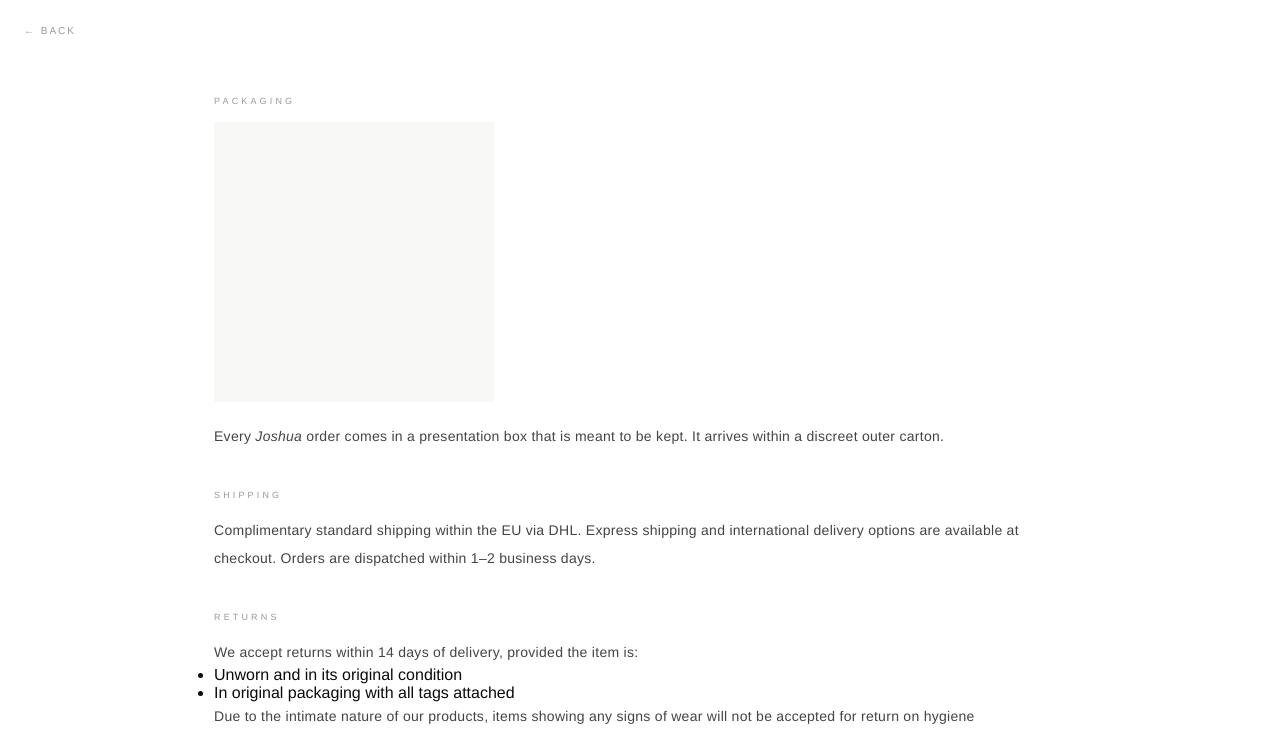
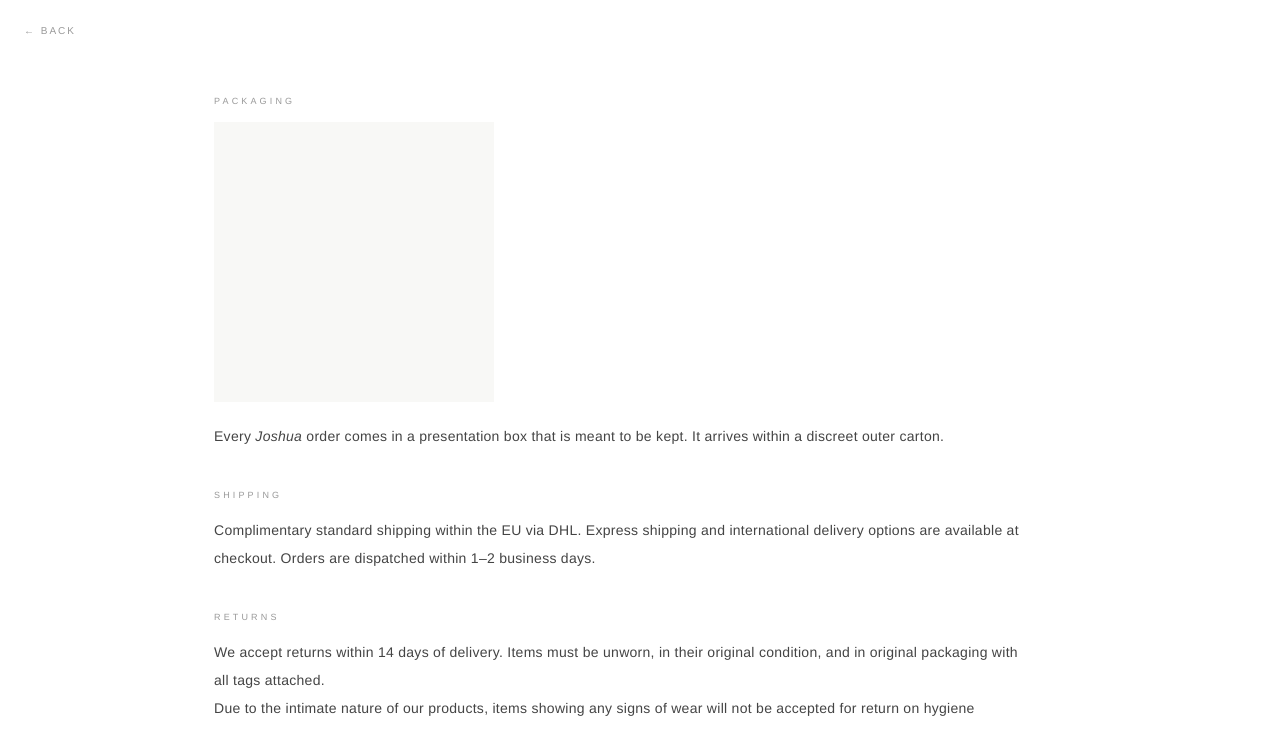
Before and after one commit to joshuamjlong/joshua-website, a website: page index.html in a window 1280 px wide. Both pictures are taken after a click on the link "SHIPPING & RETURNS". Shown: the part 63-792 px from the top of the page. Drawn offline with Linux system fonts and the light colour scheme.

Commit message:
Update returns policy on Shipping & Returns page

```diff
--- a/index.html
+++ b/index.html
@@ -231,11 +231,7 @@
 
         <div class="shipping-section">
           <div class="shipping-section-label">Returns</div>
-          <p>We accept returns within 14 days of delivery, provided the item is:</p>
-          <ul>
-            <li>Unworn and in its original condition</li>
-            <li>In original packaging with all tags attached</li>
-          </ul>
+          <p>We accept returns within 14 days of delivery. Items must be unworn, in their original condition, and in original packaging with all tags attached.</p>
           <p>Due to the intimate nature of our products, items showing any signs of wear will not be accepted for return on hygiene grounds. This does not affect your statutory rights.</p>
           <p>To initiate a return, contact us at <span class="js-email" data-u="support" data-d="joshuaatelier.com"></span> before sending anything back. Return shipping costs are the responsibility of the customer unless the item is faulty or incorrectly sent.</p>
           <p>Refunds are issued to the original payment method within 5–10 business days of receiving the returned item.</p>
```
